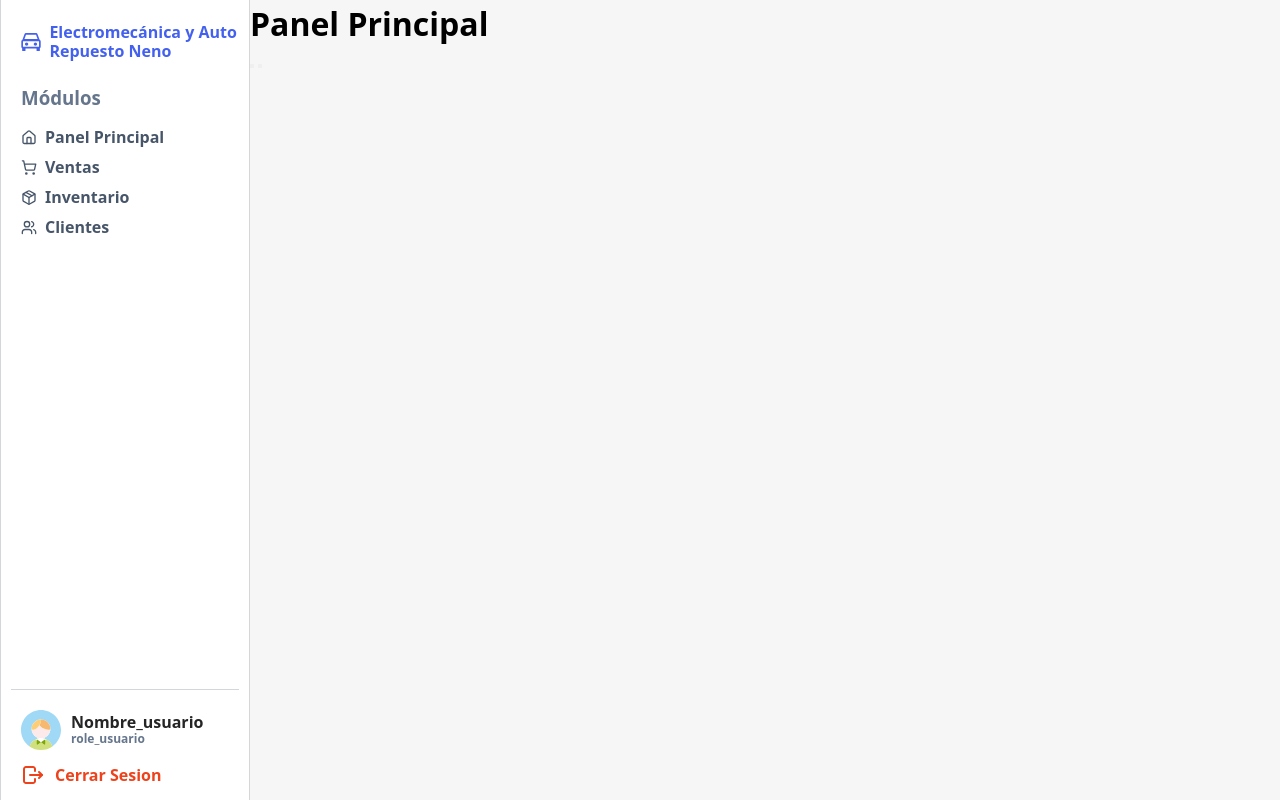
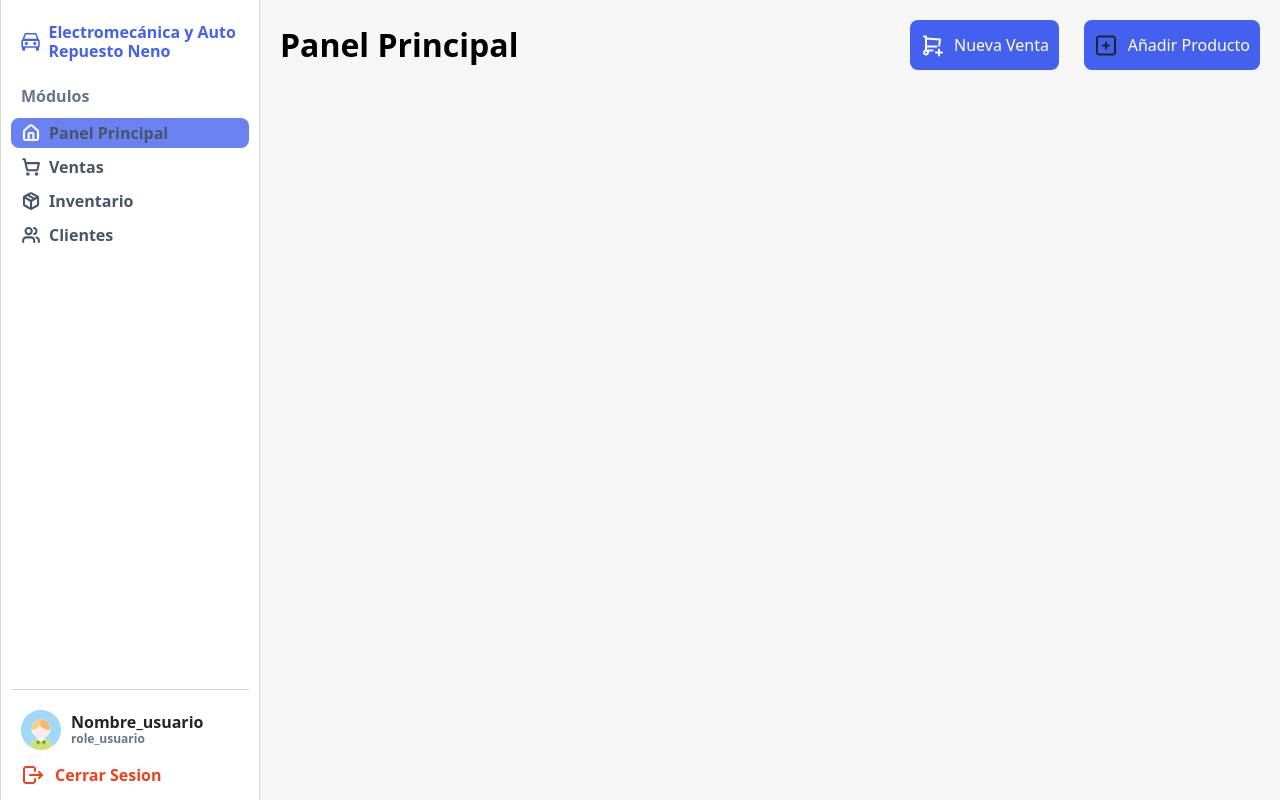
Before and after one commit to RodnerB/TallerRepuestoUTESA, a website built with Vite: page index.html in a window 1280 px wide. Built offline with nearby package versions, Linux system fonts and the light colour scheme; a web font is replaced by a local one.

Commit message:
Improves UI of the main navigation
Refactors the main navigation to improve the user interface by:
- Adding icons and labels to navigation items.
- Adding new venta and producto button in main section

Also, includes a new font for the entire project

```diff
--- a/index.html
+++ b/index.html
@@ -30,66 +30,70 @@
             <h3>Módulos</h3>
             <nav>
                 <ul>
-                    <li><svg width="16" height="17" viewBox="0 0 16 17" fill="none" xmlns="http://www.w3.org/2000/svg">
+                    <li class="primero">
+                        <svg width="16" height="17" viewBox="0 0 16 17" fill="none" xmlns="http://www.w3.org/2000/svg">
                             <path
                                 d="M10 14.5V9.16667C10 8.98986 9.92976 8.82029 9.80474 8.69526C9.67971 8.57024 9.51014 8.5 9.33333 8.5H6.66667C6.48986 8.5 6.32029 8.57024 6.19526 8.69526C6.07024 8.82029 6 8.98986 6 9.16667V14.5"
-                                stroke="currentcolor" stroke-width="1.33333" stroke-linecap="round"
+                                stroke="currentcolor" stroke-width="1.75" stroke-linecap="round"
                                 stroke-linejoin="round" />
                             <path
                                 d="M2 7.16666C1.99995 6.97271 2.04222 6.78108 2.12386 6.60514C2.20549 6.4292 2.32453 6.27319 2.47267 6.14799L7.13933 2.14799C7.37999 1.9446 7.6849 1.83301 8 1.83301C8.3151 1.83301 8.62001 1.9446 8.86067 2.14799L13.5273 6.14799C13.6755 6.27319 13.7945 6.4292 13.8761 6.60514C13.9578 6.78108 14 6.97271 14 7.16666V13.1667C14 13.5203 13.8595 13.8594 13.6095 14.1095C13.3594 14.3595 13.0203 14.5 12.6667 14.5H3.33333C2.97971 14.5 2.64057 14.3595 2.39052 14.1095C2.14048 13.8594 2 13.5203 2 13.1667V7.16666Z"
-                                stroke="currentcolor" stroke-width="1.33333" stroke-linecap="round"
+                                stroke="currentcolor" stroke-width="1.75" stroke-linecap="round"
                                 stroke-linejoin="round" />
                         </svg>
-                        Panel Principal</li>
+                        <h3>Panel Principal</h3>
+                    </li>
                     <li><svg width="16" height="17" viewBox="0 0 16 17" fill="none" xmlns="http://www.w3.org/2000/svg">
                             <path
                                 d="M5.33341 15.1667C5.7016 15.1667 6.00008 14.8682 6.00008 14.5C6.00008 14.1318 5.7016 13.8333 5.33341 13.8333C4.96522 13.8333 4.66675 14.1318 4.66675 14.5C4.66675 14.8682 4.96522 15.1667 5.33341 15.1667Z"
-                                stroke="currentcolor" stroke-width="1.33333" stroke-linecap="round"
+                                stroke="currentcolor" stroke-width="1.75" stroke-linecap="round"
                                 stroke-linejoin="round" />
                             <path
                                 d="M12.6667 15.1667C13.0349 15.1667 13.3333 14.8682 13.3333 14.5C13.3333 14.1318 13.0349 13.8333 12.6667 13.8333C12.2985 13.8333 12 14.1318 12 14.5C12 14.8682 12.2985 15.1667 12.6667 15.1667Z"
-                                stroke="currentcolor" stroke-width="1.33333" stroke-linecap="round"
+                                stroke="currentcolor" stroke-width="1.75" stroke-linecap="round"
                                 stroke-linejoin="round" />
                             <path
                                 d="M1.3667 1.86667H2.70003L4.47337 10.1467C4.53842 10.4499 4.70715 10.721 4.95051 10.9132C5.19387 11.1055 5.49664 11.2069 5.8067 11.2H12.3267C12.6301 11.1995 12.9244 11.0955 13.1607 10.9052C13.3971 10.7149 13.5615 10.4497 13.6267 10.1533L14.7267 5.2H3.41337"
-                                stroke="currentcolor" stroke-width="1.33333" stroke-linecap="round"
+                                stroke="currentcolor" stroke-width="1.75" stroke-linecap="round"
                                 stroke-linejoin="round" />
                         </svg>
-                        Ventas</li>
+                        <h3>Ventas</h3>
+                    </li>
                     <li>
                         <svg width="16" height="17" viewBox="0 0 16 17" fill="none" xmlns="http://www.w3.org/2000/svg">
                             <path
                                 d="M7.33333 14.9867C7.53603 15.1037 7.76595 15.1653 8 15.1653C8.23405 15.1653 8.46397 15.1037 8.66667 14.9867L13.3333 12.32C13.5358 12.2031 13.704 12.035 13.821 11.8326C13.938 11.6301 13.9998 11.4005 14 11.1667V5.83333C13.9998 5.59952 13.938 5.36987 13.821 5.16744C13.704 4.96501 13.5358 4.79691 13.3333 4.68L8.66667 2.01333C8.46397 1.89631 8.23405 1.8347 8 1.8347C7.76595 1.8347 7.53603 1.89631 7.33333 2.01333L2.66667 4.68C2.46418 4.79691 2.29599 4.96501 2.17897 5.16744C2.06196 5.36987 2.00024 5.59952 2 5.83333V11.1667C2.00024 11.4005 2.06196 11.6301 2.17897 11.8326C2.29599 12.035 2.46418 12.2031 2.66667 12.32L7.33333 14.9867Z"
-                                stroke="currentcolor" stroke-width="1.33333" stroke-linecap="round"
+                                stroke="currentcolor" stroke-width="1.75" stroke-linecap="round"
                                 stroke-linejoin="round" />
-                            <path d="M8 15.1667V8.5" stroke="currentcolor" stroke-width="1.33333" stroke-linecap="round"
+                            <path d="M8 15.1667V8.5" stroke="currentcolor" stroke-width="1.75" stroke-linecap="round"
                                 stroke-linejoin="round" />
                             <path d="M2.19336 5.16667L8.00003 8.5L13.8067 5.16667" stroke="currentcolor"
-                                stroke-width="1.33333" stroke-linecap="round" stroke-linejoin="round" />
-                            <path d="M5 3.34666L11 6.78" stroke="currentcolor" stroke-width="1.33333"
+                                stroke-width="1.75" stroke-linecap="round" stroke-linejoin="round" />
+                            <path d="M5 3.34666L11 6.78" stroke="currentcolor" stroke-width="1.75"
                                 stroke-linecap="round" stroke-linejoin="round" />
                         </svg>
-                        Inventario
+                        <h3>Inventario</h3>
                     </li>
                     <li><svg width="16" height="17" viewBox="0 0 16 17" fill="none" xmlns="http://www.w3.org/2000/svg">
                             <path
                                 d="M10.6666 14.5V13.1667C10.6666 12.4594 10.3856 11.7811 9.88554 11.281C9.38544 10.781 8.70716 10.5 7.99992 10.5H3.99992C3.29267 10.5 2.6144 10.781 2.1143 11.281C1.6142 11.7811 1.33325 12.4594 1.33325 13.1667V14.5"
-                                stroke="currentcolor" stroke-width="1.33333" stroke-linecap="round"
+                                stroke="currentcolor" stroke-width="1.75" stroke-linecap="round"
                                 stroke-linejoin="round" />
                             <path
                                 d="M10.6667 2.58534C11.2386 2.73359 11.745 3.06752 12.1065 3.53472C12.4681 4.00192 12.6642 4.57594 12.6642 5.16668C12.6642 5.75742 12.4681 6.33144 12.1065 6.79863C11.745 7.26583 11.2386 7.59976 10.6667 7.74801"
-                                stroke="currentcolor" stroke-width="1.33333" stroke-linecap="round"
+                                stroke="currentcolor" stroke-width="1.75" stroke-linecap="round"
                                 stroke-linejoin="round" />
                             <path
                                 d="M14.6667 14.5V13.1667C14.6663 12.5758 14.4697 12.0019 14.1077 11.5349C13.7457 11.0679 13.2388 10.7344 12.6667 10.5867"
-                                stroke="currentcolor" stroke-width="1.33333" stroke-linecap="round"
+                                stroke="currentcolor" stroke-width="1.75" stroke-linecap="round"
                                 stroke-linejoin="round" />
                             <path
                                 d="M5.99992 7.83333C7.47268 7.83333 8.66659 6.63943 8.66659 5.16667C8.66659 3.69391 7.47268 2.5 5.99992 2.5C4.52716 2.5 3.33325 3.69391 3.33325 5.16667C3.33325 6.63943 4.52716 7.83333 5.99992 7.83333Z"
-                                stroke="currentcolor" stroke-width="1.33333" stroke-linecap="round"
+                                stroke="currentcolor" stroke-width="1.75" stroke-linecap="round"
                                 stroke-linejoin="round" />
                         </svg>
-                        Clientes</li>
+                        <h3>Clientes</h3>
+                    </li>
                 </ul>
             </nav>
             <section class="user">
@@ -135,7 +139,7 @@
                         </g>
                         <defs>
                             <clipPath id="clip0_90_67">
-                                <rect width="24" height="24" fill="white" />
+                                <rect width="24" height="24" fill="currentcolor" />
                             </clipPath>
                         </defs>
                     </svg>
@@ -145,13 +149,46 @@
             </section>
         </aside>
         <main>
-            <header>
-                <h1>Panel Principal</h1>
-                <div class="header-button">
-                    <button></button>
-                    <button></button>
-                </div>
-            </header>
+            <div class="bento">
+                <header>
+                    <h1>Panel Principal</h1>
+                    <div class="header-button">
+                        <button>
+                            <svg width="24" height="25" viewBox="0 0 24 25" fill="none" xmlns="http://www.w3.org/2000/svg">
+                                <g clip-path="url(#clip0_67_43)">
+                                <path d="M4 19.5C4 20.0304 4.21071 20.5391 4.58579 20.9142C4.96086 21.2893 5.46957 21.5 6 21.5C6.53043 21.5 7.03914 21.2893 7.41421 20.9142C7.78929 20.5391 8 20.0304 8 19.5C8 18.9696 7.78929 18.4609 7.41421 18.0858C7.03914 17.7107 6.53043 17.5 6 17.5C5.46957 17.5 4.96086 17.7107 4.58579 18.0858C4.21071 18.4609 4 18.9696 4 19.5Z" stroke="currentcolor" stroke-width="2" stroke-linecap="round" stroke-linejoin="round"/>
+                                <path d="M12.5 17.5H6V3.5H4" stroke="currentcolor" stroke-width="2" stroke-linecap="round" stroke-linejoin="round"/>
+                                <path d="M6 5.5L20 6.5L19.14 12.517M16.5 13.5H6" stroke="currentcolor" stroke-width="2" stroke-linecap="round" stroke-linejoin="round"/>
+                                <path d="M16 19.5H22" stroke="currentcolor" stroke-width="2" stroke-linecap="round" stroke-linejoin="round"/>
+                                <path d="M19 16.5V22.5" stroke="currentcolor" stroke-width="2" stroke-linecap="round" stroke-linejoin="round"/>
+                                </g>
+                                <defs>
+                                <clipPath id="clip0_67_43">
+                                <rect width="24" height="24" fill="currentcolor" transform="translate(0 0.5)"/>
+                                </clipPath>
+                                </defs>
+                            </svg>
+                            Nueva Venta
+                        </button>
+                        <button>
+                            <svg width="24" height="25" viewBox="0 0 24 25" fill="none" xmlns="http://www.w3.org/2000/svg">
+                                <g clip-path="url(#clip0_67_52)">
+                                    <path d="M9 12.5H15" stroke="#252525" stroke-width="2" stroke-linecap="round" stroke-linejoin="round"/>
+                                    <path d="M12 9.5V15.5" stroke="#252525" stroke-width="2" stroke-linecap="round" stroke-linejoin="round"/>
+                                    <path d="M3 5.5C3 4.96957 3.21071 4.46086 3.58579 4.08579C3.96086 3.71071 4.46957 3.5 5 3.5H19C19.5304 3.5 20.0391 3.71071 20.4142 4.08579C20.7893 4.46086 21 4.96957 21 5.5V19.5C21 20.0304 20.7893 20.5391 20.4142 20.9142C20.0391 21.2893 19.5304 21.5 19 21.5H5C4.46957 21.5 3.96086 21.2893 3.58579 20.9142C3.21071 20.5391 3 20.0304 3 19.5V5.5Z" stroke="#252525" stroke-width="2" stroke-linecap="round" stroke-linejoin="round"/>
+                                </g>
+                                <defs>
+                                    <clipPath id="clip0_67_52">
+                                    <rect width="24" height="24" fill="currentcolor" transform="translate(0 0.5)"/>
+                                    </clipPath>
+                                </defs>
+                            </svg>
+
+                            Añadir Producto
+                        </button>
+                    </div>
+                </header>
+            </div>
         </main>
     </div>
     <script type="module" src="/src/main.js"></script>
--- a/package.json
+++ b/package.json
@@ -10,5 +10,8 @@
   },
   "devDependencies": {
     "vite": "^7.1.7"
+  },
+  "dependencies": {
+    "@fontsource/konkhmer-sleokchher": "^5.2.8"
   }
 }
--- a/src/style.css
+++ b/src/style.css
@@ -1,5 +1,7 @@
+@import url('https://fonts.googleapis.com/css2?family=Konkhmer+Sleokchher&display=swap');
+
 :root {
-  font-family: system-ui, Avenir, Helvetica, Arial, sans-serif;
+
   line-height: 1.5;
   font-weight: 400;
   background-color: #F6F6F6;
@@ -12,15 +14,19 @@
 
 body,
 * {
+
+  box-sizing: border-box;
   padding: 0;
   margin: 0;
+  font-family: 'Konkhmer Sleokchher', system-ui;
 }
+
 
 aside {
   border-left: 1px solid #D3D6DB;
   box-sizing: border-box;
   background-color: #FFFFFF;
-  width: 250px;
+  width: 260px;
   height: 100vh;
   border-right: 1px solid #D3D6DB;
   padding: 10px;
@@ -33,6 +39,8 @@ aside {
 .aside-header,
 h3 {
   padding: 0 10px;
+  color: #65758C;
+  font-size: 1rem;
 }
 
 .aside-header {
@@ -69,10 +77,15 @@ nav ul {
   font-size: 1rem;
   font-weight: bold;
   color: #475569;
+  display: flex;
+  flex-direction: column;
+  gap: 4px;
 
   li {
+    cursor: pointer;
     display: flex;
     align-items: center;
+    justify-content: start;
     gap: .5em;
     padding: 3px 10px;
     border-radius: 8px;
@@ -82,10 +95,19 @@ nav ul {
       background-color: #d9dffc;
 
     }
+    h3{
+      margin: 0;
+      padding: 0;
+      line-height: 1.5;
+      color: #475569;
 
-    svg {
-      font-weight: bold;
     }
+
+    svg{
+      height: 1.25rem;
+      width: 1.25rem;
+    }
+
   }
 }
 
@@ -137,4 +159,43 @@ nav ul {
 
 main {
   flex: 1;
+  padding: 20px;
 }
+
+.bento{
+  header{
+    width: 100%;
+    display: flex;
+    justify-content: space-between;
+    align-items: center;
+
+    .header-button{
+      width: 350px;
+      display: inherit;
+      justify-content: space-between;
+      align-items: center;
+
+      button{
+        box-sizing: content-box;
+        border: none;
+        width: auto;
+        padding:  10px;
+        height: 30px;
+        border-radius: 8px;
+        color: #fff;
+        background-color: #4361EE;
+        display: inherit;
+        justify-content: center;
+        align-items: center;
+        gap: 10px;
+        font-size: 1rem;
+      }
+    }
+  }
+}
+
+
+.primero {
+  background-color: #6981F1;
+  color: #fff;
+}
```
Also changed, not shown: 1 other file.
